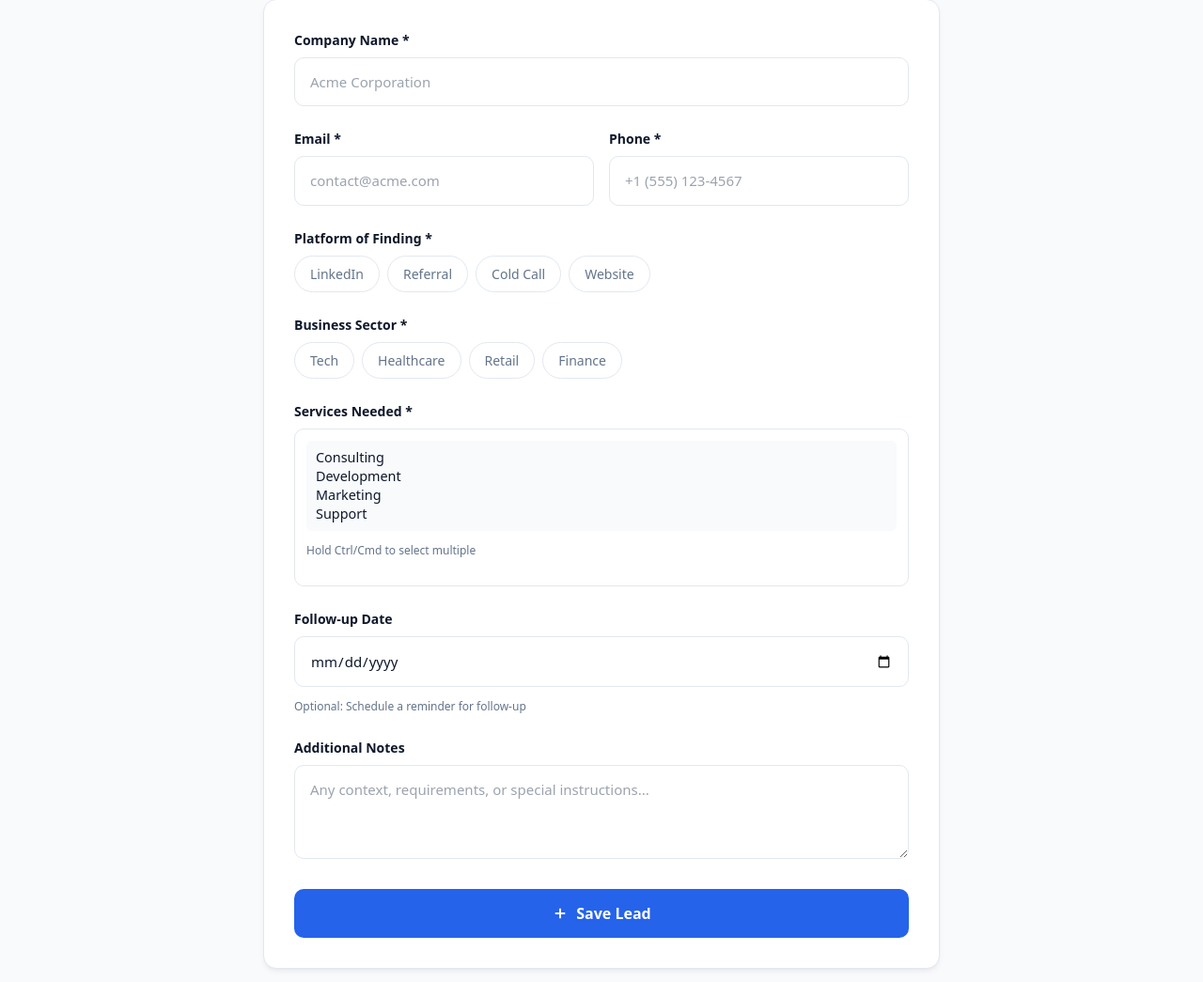
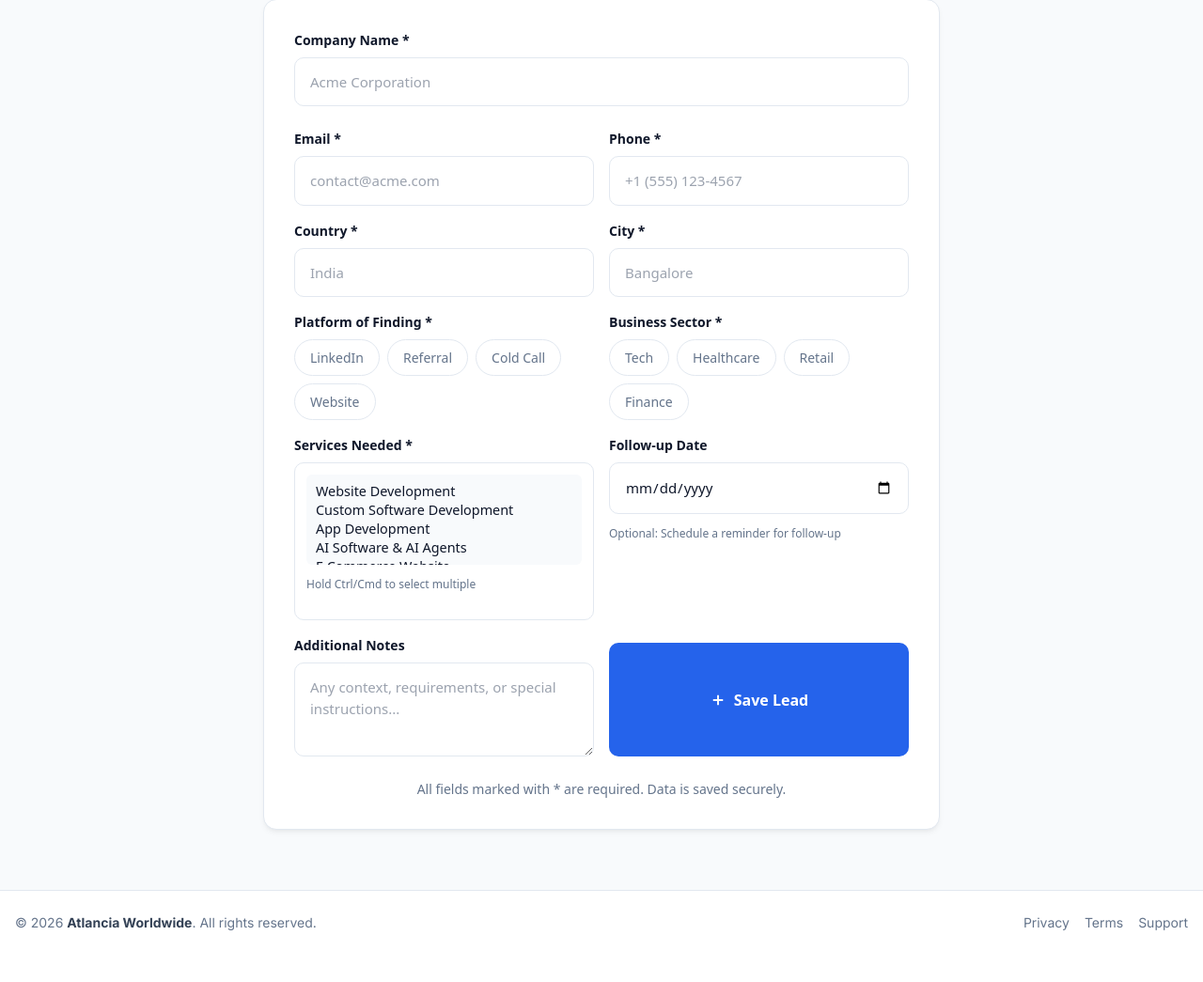
Before and after one commit to ranganikrushank/sales-aw, a Flask app: template templates/sales_add_lead.html in a window 1280 px wide. Shown: the part 352-1397 px from the top of the page at 94% size. After the commit the page ends 1342 px from the top, so only its background shows below. Run offline with Flask 3, Linux system fonts and the light colour scheme; the template is opened without the code that fills it, so the values that code supplies are empty; some libraries are stand-ins or nearby versions.

Commit message:
Add files via upload

```diff
--- a/app.py
+++ b/app.py
@@ -80,7 +80,7 @@ def sales_dashboard():
     # Clients
     payable_clients = supabase.table('clients') \
         .select(
-            'id, total_amount, commission_amount, service_selected, is_payment_cleared, is_commission_paid'
+            'custom_client_id, total_amount, commission_amount, service_selected, is_payment_cleared, is_commission_paid'
         ) \
         .eq('sales_id', uid) \
         .execute().data
--- a/pass.py
+++ b/pass.py
@@ -1,3 +1,3 @@
 from werkzeug.security import generate_password_hash
 
-print(generate_password_hash("admin123"))
+print(generate_password_hash("CRMAW293293KRRV"))
--- a/templates/admin_tasks.html
+++ b/templates/admin_tasks.html
@@ -13,10 +13,10 @@
     <!-- ASSIGN TASK FORM -->
     <section class="card form-card">
         <h2>Assign Daily Task</h2>
-        <form method="POST" action="#" class="task-form">
+        <form method="POST" action="{{ url_for('add_daily_task') }}" class="task-form">
             <div class="form-group full-width">
                 <label for="sales_person">Sales Person</label>
-                <select id="sales_person" name="sales_person" required class="form-control">
+                <select id="sales_person" name="sales_id" required class="form-control">
                     <option value="" disabled selected>Select sales person...</option>
                     {% for u in sales_users %}
                         <option value="{{ u.id }}">{{ u.username }}</option>
--- a/templates/sales_add_lead.html
+++ b/templates/sales_add_lead.html
@@ -176,7 +176,7 @@
   </header>
 
   <div class="al-card">
-    <form class="al-form" action="#" method="POST">
+    <form class="al-form" action="{{ url_for('sales_add_lead') }}" method="POST">
       <!-- Company Name -->
       <div class="al-field">
         <label class="al-label" for="company_name">Company Name *</label>
@@ -193,6 +193,28 @@
           <label class="al-label" for="phone">Phone *</label>
           <input type="tel" id="phone" name="phone" class="al-input" placeholder="+1 (555) 123-4567" required>
         </div>
+        <div class="al-field">
+            <label class="al-label" for="country">Country *</label>
+
+            <input
+                type="text"
+                id="country"
+                name="country"
+                class="al-input"
+                placeholder="India"
+                required
+            >
+        </div>
+       <div class="al-field">
+          <label class="al-label" for="city">City *</label>
+          <input
+              type="text"
+              id="city"
+              name="city"
+              class="al-input"
+              placeholder="Bangalore"
+              required
+          >
       </div>
 
       <!-- Platform of Finding -->
@@ -238,10 +260,12 @@
         <label class="al-label">Services Needed *</label>
         <div class="al-multiselect">
           <select id="services" name="services" class="al-select" multiple size="4">
-            <option value="Consulting">Consulting</option>
-            <option value="Development">Development</option>
-            <option value="Marketing">Marketing</option>
-            <option value="Support">Support</option>
+            <option value="Website Development">Website Development</option>
+            <option value="Custom Software Development">Custom Software Development</option>
+            <option value="App Development">App Development</option>
+            <option value="AI Software & AI Agents">AI Software & AI Agents</option>
+            <option value="E Commerce Website">E Commerce Website</option>
+            <option value="WhatsApp Automation">WhatsApp Automation</option>
           </select>
           <span class="al-hint">Hold Ctrl/Cmd to select multiple</span>
           <div class="al-tags" id="selected-tags"></div>
--- a/templates/sales_dashboard.html
+++ b/templates/sales_dashboard.html
@@ -324,7 +324,7 @@
             {% for c in clients %}
             <tr>
               <td>
-                <span class="sd-company-name">{{ c.id[:8] }}...</span>
+                <span class="sd-company-name">{{ c.custom_client_id }}</span>
               </td>
               <td>{{ c.service_selected }}</td>
               <td><span class="sd-currency">₹{{ c.total_amount }}</span></td>
```
Also changed, not shown: templates/edit_lead.html (+12 -1 lines).
